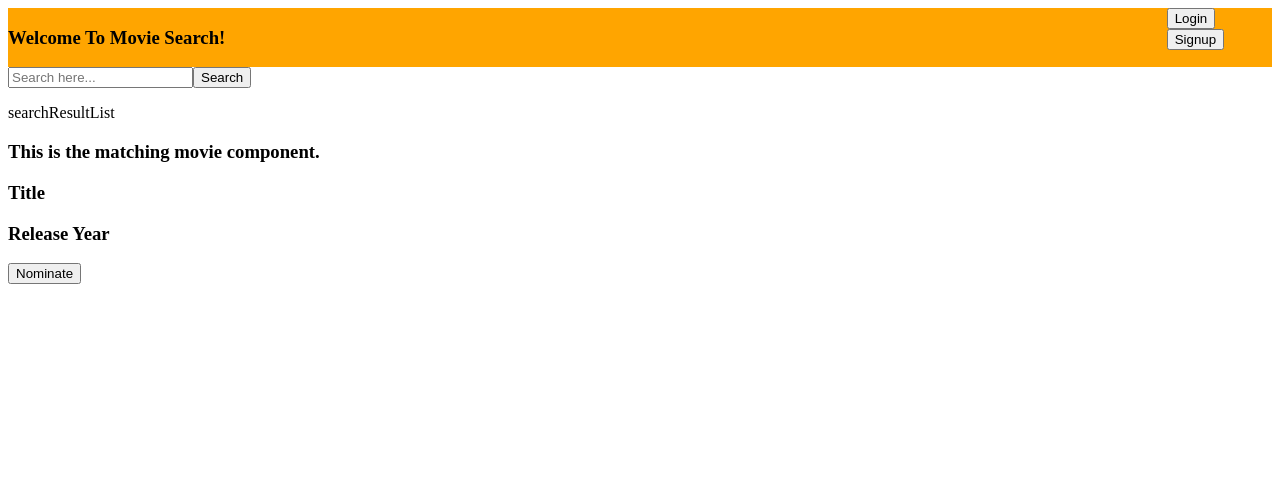
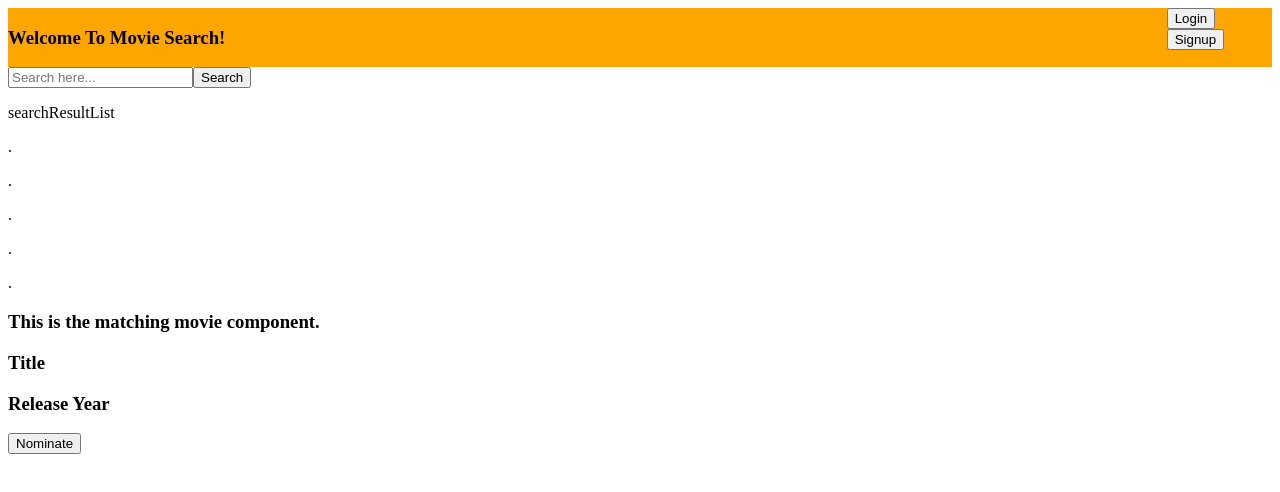
Before and after one commit to ltramos7/movieAppReact, a React (Create React App) app: page / in a window 1280 px wide. Shown: the top 492 px of the page. Built offline with nearby package versions, Linux system fonts and the light colour scheme.

Commit message:
able to render list of matching movies.

```diff
--- a/src/App.js
+++ b/src/App.js
@@ -1,20 +1,39 @@
-import React from 'react'
+
+import React, { Component } from 'react'
 import Header from './components/headerSection/HeaderSection'
 import SearchArea from './components/searchArea/searchArea'
 import SearchResultList from './components/searchResultList/searchResultList'
 import SelectedMovieContent from './components/selectedMovieContent/selectedMovieContent'
 import './App.css'
 
-function App() {
+export default class App extends Component {
+
+  constructor(props){
+    super(props)
+    this.state = {
+        searchedMovie : " ",
+        matchingMovies: []
+    }
+  }
+
+  movieInformation = (matchingMoviesData) => {
+    const matchingMoviesResults = matchingMoviesData.Search
+    this.setState({
+      matchingMovies: matchingMoviesResults
+    })
+}
+
+
+  render(){
     return (
       //only components should live here. Most logic will live in the imported components
       <div>
         <Header/>
-      <SearchArea/>
-      <SearchResultList/>
+        <SearchArea movieInformation={this.movieInformation}/>
+        <SearchResultList matchingMovies={this.state.matchingMovies}/>
         <SelectedMovieContent/>
       </div>
-  );
+    )
   }
 
-export default App;
+}
--- a/src/components/searchArea/searchArea.js
+++ b/src/components/searchArea/searchArea.js
@@ -6,15 +6,12 @@ import React, { Component } from 'react'
 // http://www.omdbapi.com/?apikey=acb05252&s=whatever the search is
 // appending the s= is what allows me to search for matching movies that are typed in
 
+// get the matching movies
+// put them into the array in the state of App component
+// passed down the array of matching movies to searchResultList Componennt
+
 
 export default class searchArea extends Component {
-
-    constructor(props){
-        super(props)
-        this.state = {
-            searchedMovie : " "
-        }
-    }
 
     setSearchValue = (e) => {
         // get the information and place it in the state
@@ -23,7 +20,7 @@ export default class searchArea extends Component {
         this.setState({
             searchedMovie: e.target.value
         })
-        //might need to parse out the search. when there are spaces, replace with +...let's see
+
 
     }
 
@@ -34,18 +31,18 @@ export default class searchArea extends Component {
         fetch(`http://www.omdbapi.com/?apikey=acb05252&s=${this.state.searchedMovie}`)
         .then(resp => resp.json() )
         // .then(matchingMovies => {console.log(matchingMovies)})
-        .then(data => this.movieInformation(data))
+        .then(data => this.props.movieInformation(data))
         // i want to pass the matching movieMovies informatin to the searchResultList component. To do that, I need to pass the props back up to App component, then backdown to searchResultList component
     }
 
     // i think i want this function in searchResultList component
-    movieInformation = (matchingMoviesData) => {
-        // console.log(matchingMoviesData.Search)
-        const matchingMovies = matchingMoviesData.Search
-        matchingMovies.forEach( movie => {
-            console.log("Title: ", movie.Title, "Year: ", movie.Year)
-        })
-    }
+    // movieInformation = (matchingMoviesData) => {
+    //     // console.log(matchingMoviesData.Search)
+    //     const matchingMovies = matchingMoviesData.Search
+    //     matchingMovies.forEach( movie => {
+    //         console.log("Title: ", movie.Title, "Year: ", movie.Year)
+    //     })
+    // }
 
 
 
--- a/src/components/searchResultList/searchResultList.js
+++ b/src/components/searchResultList/searchResultList.js
@@ -2,10 +2,38 @@ import React, { Component } from 'react'
 import MatchingMovie from '../matchingMovie/matchingMovie'
 
 export default class searchResultList extends Component {
+
+
+    // get id="search-results-list"
+
+    renderMovieInformation = () => {
+        // console.log(matchingMoviesData.Search)
+        // const matchingMovies = matchingMoviesData.Search
+        const matchingMovies = this.props.matchingMovies
+        return matchingMovies.map( movie => {
+            return(
+                <div>
+                    <p>Title: {movie.Title}</p>
+                    <p>Year: {movie.Year}</p>
+                </div>
+            )
+        })
+    }
+
+
     render() {
+        console.log(this.props.matchingMovies)
         return (
+
             <section id="search-results-list">
                 <p> searchResultList</p>
+                <p>.</p>
+                <p>.</p>
+                <p>.</p>
+                <p>.</p>
+                <p>.</p>
+                {this.renderMovieInformation()}
+
                 <MatchingMovie/>
             </section>
         )
```
Also changed, not shown: 1 other file (tests, documents, lock files or other folders). Lines whose indentation alone changed are shown as unchanged.
